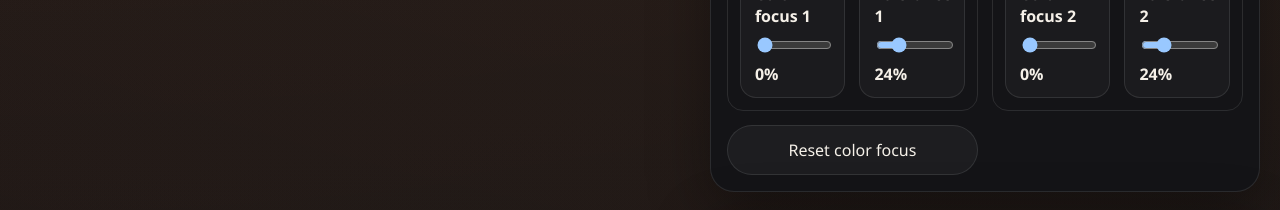
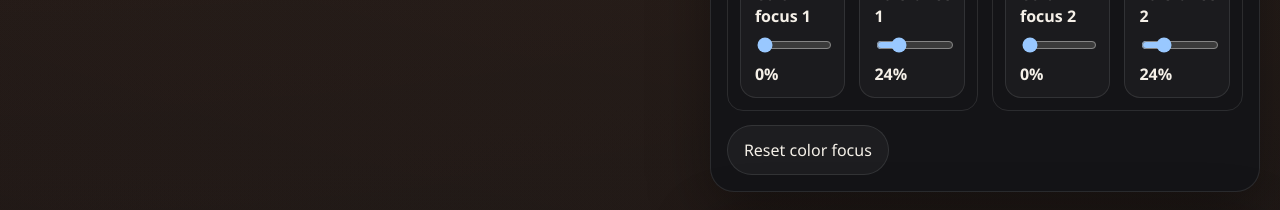
Before and after one commit to marsrakete/threadlinestudio, a website with bundled scripts: page index.html in a window 1280 px wide. Shown: the part 3300-3510 px from the top of the page. Built offline with nearby package versions, Linux system fonts and the light colour scheme.

Commit message:
Style color focus reset action

```diff
--- a/styles.css
+++ b/styles.css
@@ -363,8 +363,9 @@ input[type="color"] { inline-size: 100%; block-size: 44px; border: 0; border-rad
   grid-template-columns: repeat(2, minmax(0, 1fr));
 }
 
-.focus-pair-shared {
-  grid-column: 1 / -1;
+.focus-reset-button {
+  align-self: center;
+  justify-self: start;
 }
 
 .filter-legend {
```
